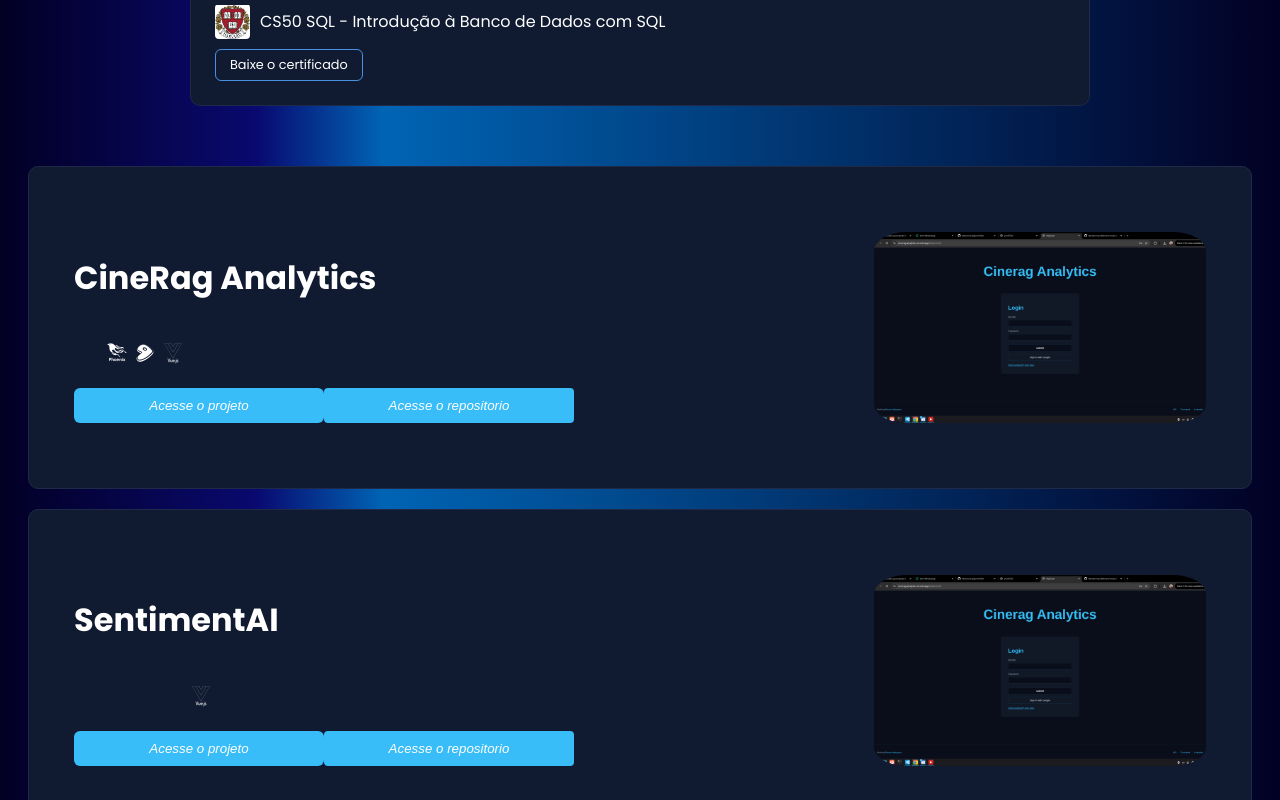
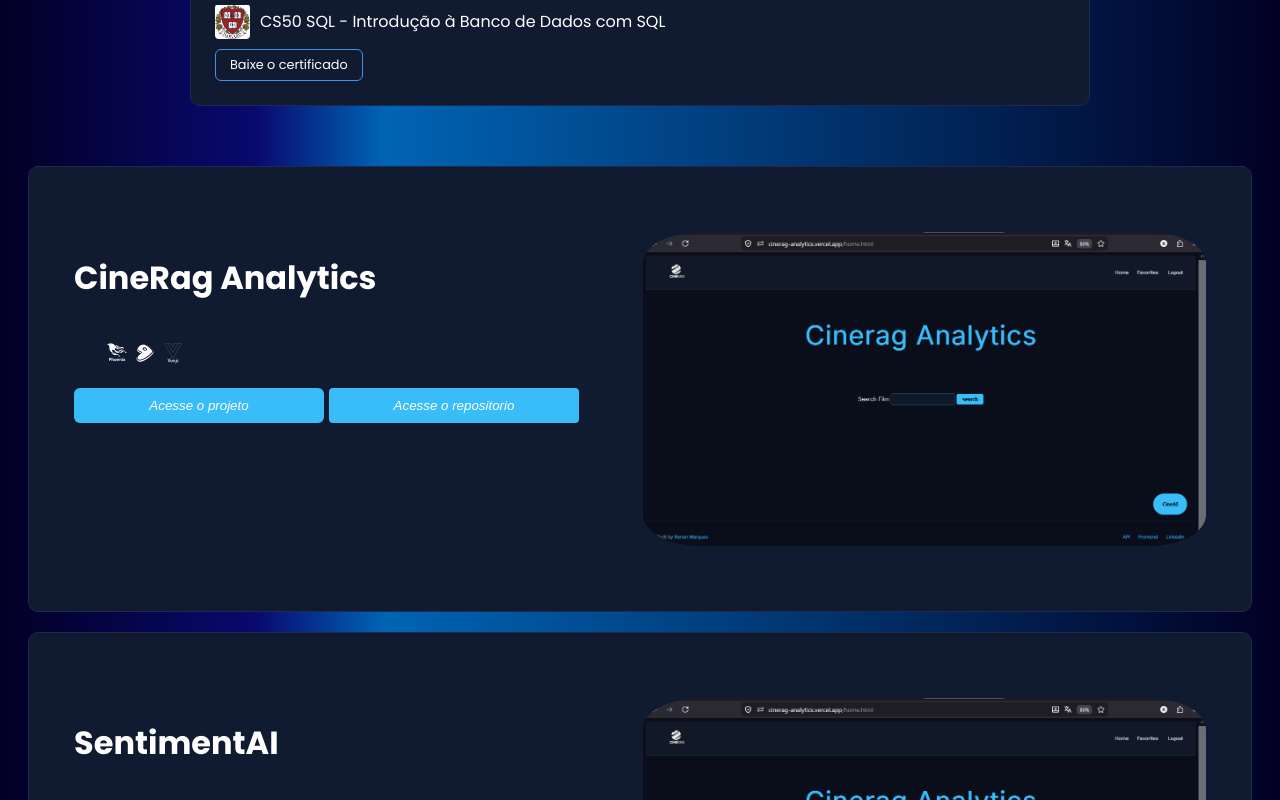
Before and after one commit to Renanmrqs/portfolio, a React (Vite) app: page / in a window 1280 px wide. Shown: the part 2000-2800 px from the top of the page. Built offline with nearby package versions, Linux system fonts and the light colour scheme; no server answers.

Commit message:
imagem certa

```diff
--- a/src/Contact.jsx
+++ b/src/Contact.jsx
@@ -5,7 +5,19 @@
                 <h3>Contato</h3>
                 <p>vamos conversar?</p>
             </div>
-            <div>
+            <div className="cards-contacts">
+
+                <div className="wpp-card">
+                <p>zap</p>
+                </div>
+
+                <div className="email-card">
+                <p>email card</p>
+                </div>
+
+                <div className="linkedin-card">
+                <p>linkedin card</p>
+                </div>
 
             </div>
 
--- a/src/Projects.jsx
+++ b/src/Projects.jsx
@@ -4,15 +4,19 @@
     const listStack = stack.map(stack => <i className={stack} key={stack}></i>)
     const [project_description, setProjectDescription] = useState(null);
     const [git_link, setGitLink] = useState(null);
-
+    const gitHubKey = import.meta.env.VITE_GITHUB_KEY
 
 
 
         useEffect(() => {
             const fetchData = async () => {
             try {
-                const response = await fetch(`https://api.github.com/repos/Renanmrqs/${repo}`)
-
+                const response = await fetch(`https://api.github.com/repos/Renanmrqs/${repo}`, {
+                    headers: {
+                        'Authorization': `bearer ${gitHubKey}`,
+                       'Accept': 'application/vnd.github+json'
+                    }
+                });
             const json = await response.json()
             setProjectDescription(json.description)
             setGitLink(json.html_url)
@@ -20,15 +24,11 @@
                 console.log(error)
             }
         }
-    fetchData()}, []
+    fetchData()}, [repo]
 )
 
 
-
-
-
     return (
-
 
     <div className="project-card" id="projects">
         <div className='project-card-left'>
@@ -51,12 +51,9 @@
 
         </div>
 
-
-
         <div className='project-img'>
-            <img src={img} alt="" />
+            <img src={img} alt="img projects" />
         </div>
-
 
     </div>
 
--- a/style/style.css
+++ b/style/style.css
@@ -130,7 +130,7 @@
 
 .project-card {
     display: flex;
-    gap: 300px;
+    gap: 64px;
     flex-direction: row;
     border-radius: 5px;
     background: #101a30;
@@ -145,13 +145,13 @@
 
 .project-card-left {
   text-align: left;
-  flex: 1;
+  flex: 0.9;
   max-width: 650px;
 }
 
 .project-img {
   display: flex;
-  flex: 1;
+  flex: 1.1;
   overflow: hidden;
   flex-direction: column;
   flex-wrap: wrap;
@@ -160,27 +160,12 @@
 }
 
 .project-img img {
-   width: 100%;
-  height: 100%;
+  width: 100%;
+  height: auto;
+  object-fit: cover;
   border-radius: 10%;
-  object-fit: cover;
+
 }
-
-/* .img-hero {
-    flex: 1;
-    display: flex;
-    overflow: hidden;
-    max-width: 250px;
-    justify-content: center;
-    flex-direction: column;
-}
-
-.img-hero img {
-    width: 100%;
-    height: 100%;
-    border-radius: 50%;
-    object-fit: cover;
-} */
 
 
 .project-card:hover {
@@ -208,6 +193,7 @@
 .project-btn {
     display: flex;
     flex-direction: row;
+    gap: 5px;
 }
 
 .project-link a, .project-git a {
@@ -613,8 +599,12 @@
 }
 
 .project-card {
-    margin: 6px;
-    padding: 25px 25px;
+  flex-direction: column;
+  gap: 24px;
+}
+
+.project-img {
+  max-width: 100%;
 }
 
 }
```
Also changed, not shown: src/assets/cineragprint.png, 1 other file (tests, documents, lock files or other folders).
